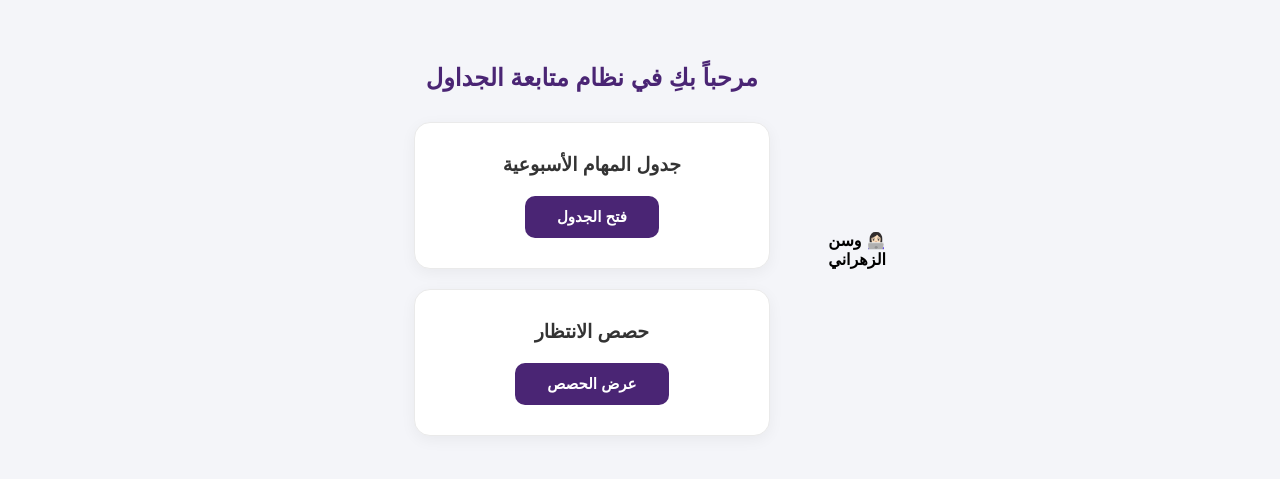
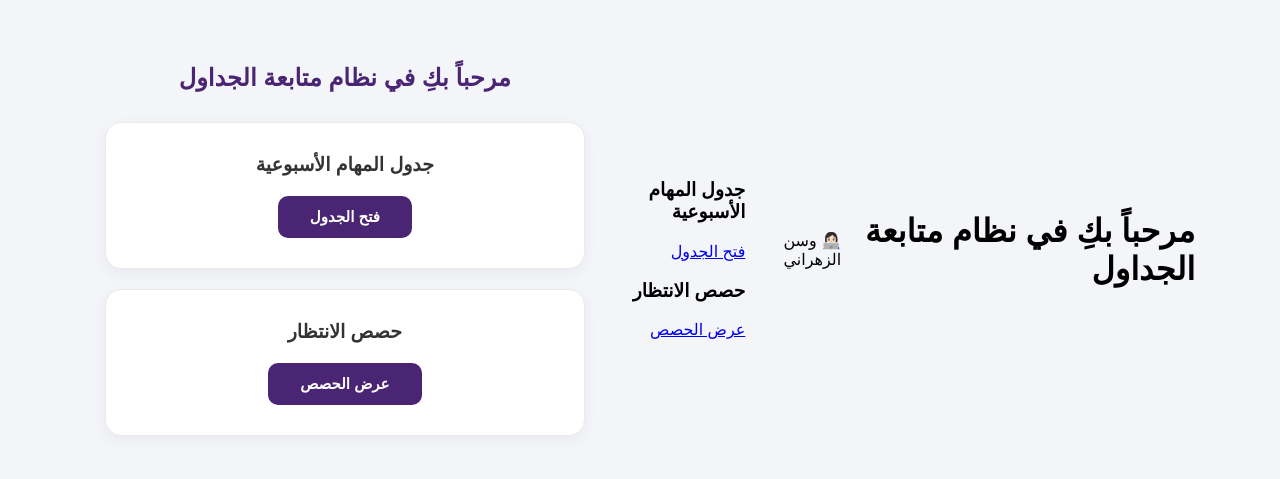
Before and after one commit to alzhranywsn61-eng/my-schedule-app, a plain HTML site: page index.html in a window 1280 px wide. Shown: the part 150-629 px from the top of the page. Drawn offline with Linux system fonts and the light colour scheme.

Commit message:
Update index.html

```diff
--- a/index.html
+++ b/index.html
@@ -4,6 +4,21 @@
     <meta charset="UTF-8">
     <meta name="viewport" content="width=device-width, initial-scale=1.0">
     <title>نظام متابعة الجداول</title>
+    <h1 class="header-title">مرحباً بكِ في نظام متابعة الجداول</h1>
+    <div class="author-name">👩🏻‍💻 وسن الزهراني</div>
+
+    <!-- البطاقات -->
+    <div class="card-container">
+        <div class="card">
+            <h3>جدول المهام الأسبوعية</h3>
+            <a href="weekly.html" class="btn">فتح الجدول</a>
+        </div>
+
+        <div class="card">
+            <h3>حصص الانتظار</h3>
+            <a href="waiting.html" class="btn">عرض الحصص</a>
+        </div>
+    </div>
     <style>
         html, body {
             margin: 0;
@@ -64,7 +79,6 @@
     </style>
 </head>
 <body>
-<b>👩🏻‍💻 وسن الزهراني </b>
     <div class="welcome-container">
         <h2 class="welcome-title">مرحباً بكِ في نظام متابعة الجداول</h2>
 
```
